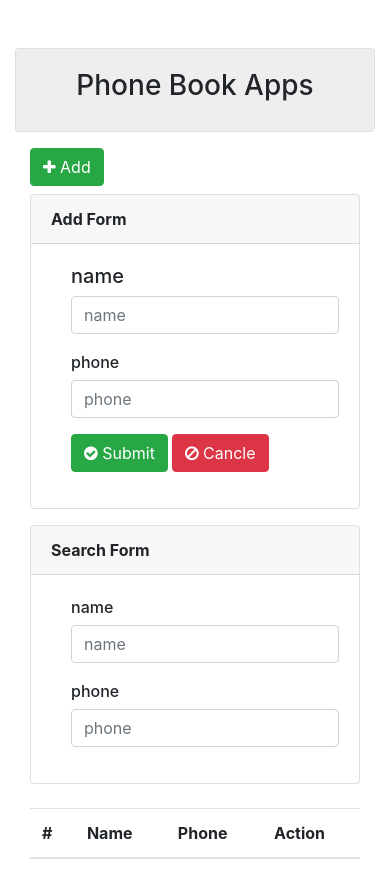
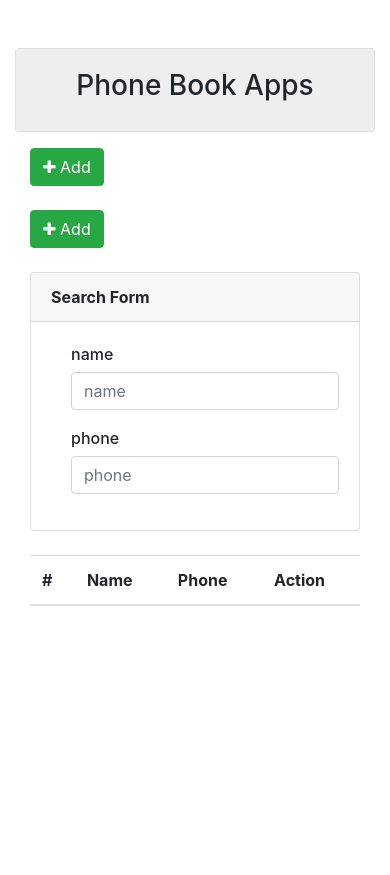
Before and after one commit to phonebook-apps-team/phonebook-build, a React (Create React App) app in the folder client/: page / in a window 390 px wide. After the commit the page ends 844 px from the top, so only its background shows below. Built offline with nearby package versions, Linux system fonts and the light colour scheme.

Commit message:
add button add in addPhonebook

```diff
--- a/client/src/components/AddPhonebook.js
+++ b/client/src/components/AddPhonebook.js
@@ -1,8 +1,25 @@
 import React from 'react';
 
 class AddPhonebook extends React.Component {
+    constructor() {
+        super()
+        this.state = {
+            showForm: true
+        }
+    }
+
+    handleShow() {
+        this.setState = {
+            showForm: false
+        }
+        // alert('test button')
+    }
     render() {
         return (
+            <div>
+                <button type="button" className="btn btn-success mb-2 mt-3" onClick={()=>this.handleShow()}><i className='fa fa-plus'></i> Add</button>
+                {
+                    !this.state.showForm &&
                     <div className="card">
                         <div className="card-header">
                             <strong>Add Form</strong>
@@ -11,7 +28,7 @@ class AddPhonebook extends React.Component {
                             <form className="form-inline">
                                 <div className="form-check mb-2 mr-sm-2">
                                     <label className="form-check-label mr-3" htmlFor="inlineFormCheck">
-                                <h5>name</h5>
+                                        <h6>name</h6>
                                     </label>
                                     <input type="text" className="form-control mb-2 mr-sm-2" id="inlineFormInputName2"
                                         placeholder="name" />
@@ -32,6 +49,8 @@ class AddPhonebook extends React.Component {
                             </form>
                         </div>
                     </div>
+                }
+            </div>
         )
     }
 }
```
Lines whose indentation alone changed are shown as unchanged.
